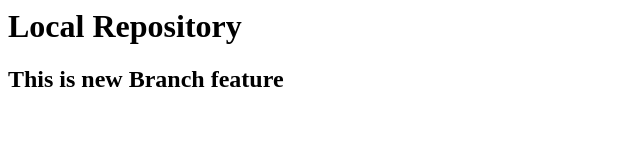
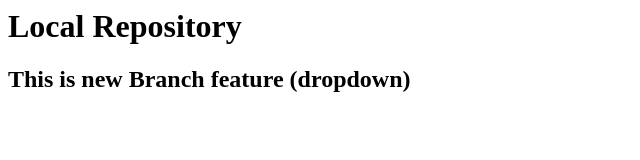
Before and after one commit to aman-sande/LocalRepo, a plain HTML site: page index.html in a window 1280 px wide. Shown: the whole page, without its empty margins (0-640 px from the left). Drawn offline with Linux system fonts and the light colour scheme.

Commit message:
Add dropdown

```diff
--- a/index.html
+++ b/index.html
@@ -1,2 +1,2 @@
 <h1>Local Repository</h1>
-<h2>This is new Branch feature</h2>
+<h2>This is new Branch feature (dropdown)</h2>
```
